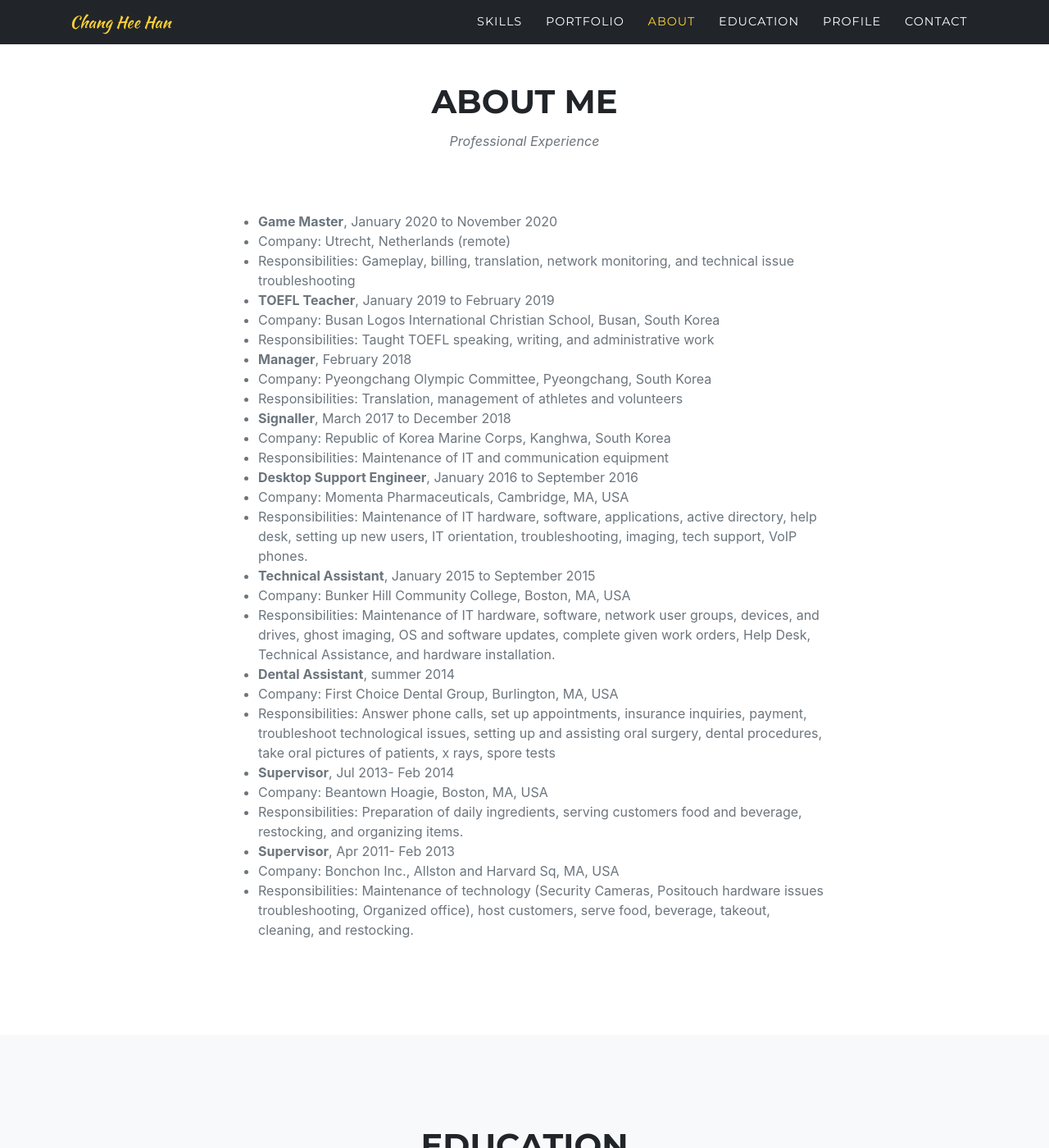
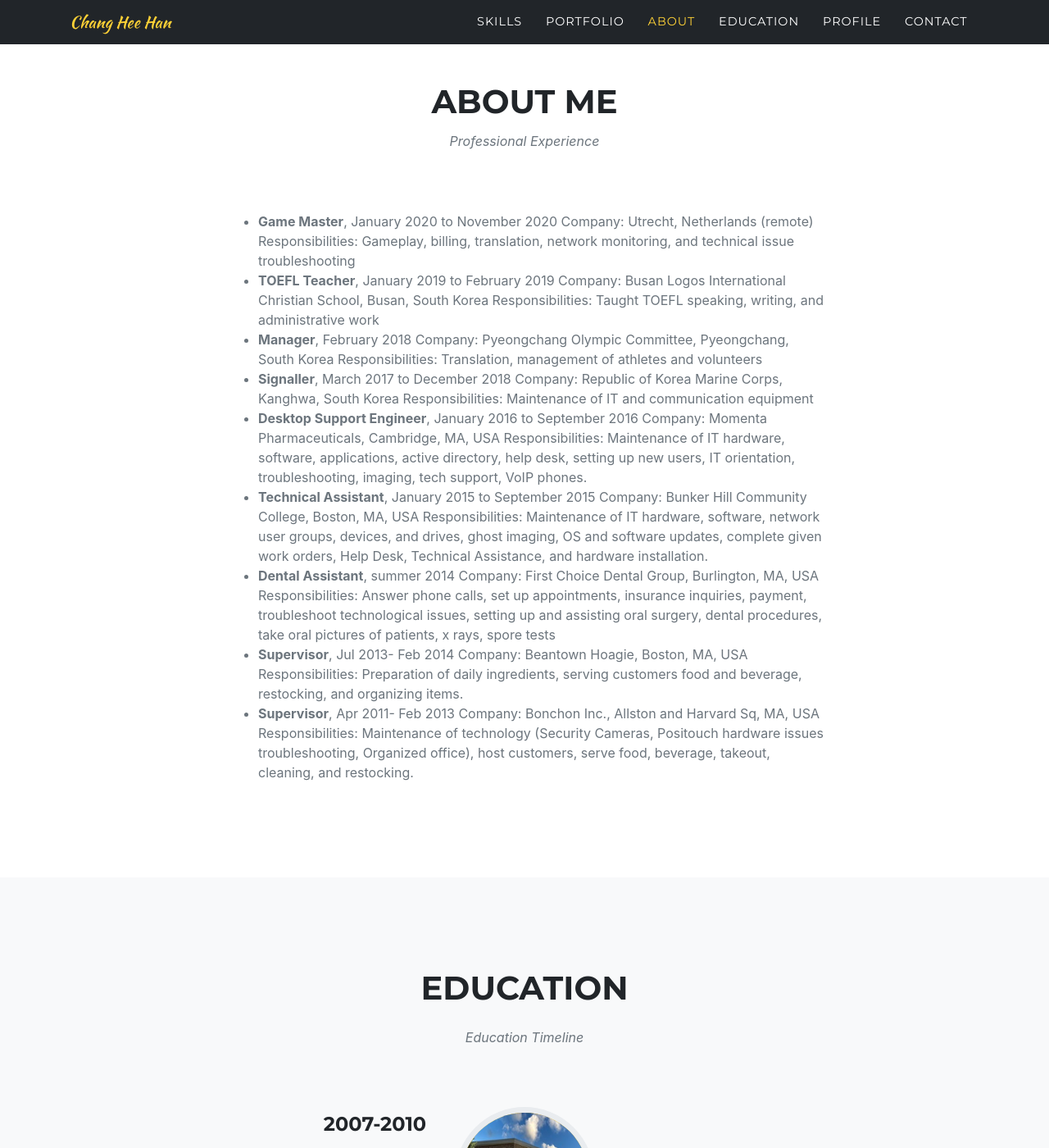
Before and after one commit to herrhanch33/herrhanch33.github.io, a Jekyll site: the page built from index.md, in a window 1280 px wide and 1400 px high, scrolled down 2805 px. Shown: the whole window at 82% size. Built offline with Jekyll 4.4.1, drawn with Linux system fonts in a browser that asks for light colours; some web fonts are replaced; some of the changed lines change nothing that is shown.

Commit message:
Contents updated

```diff
--- a/_data/sitetext.yml
+++ b/_data/sitetext.yml
@@ -75,59 +75,59 @@
     title: "About Me"
     text: "Professional Experience"
     body: "
-  - **Game Master**, January 2020 to November 2020
+- **Game Master**, January 2020 to November 2020
 
-    - Company: Utrecht, Netherlands (remote)
+    Company: Utrecht, Netherlands (remote)
 
-    - Responsibilities: Gameplay, billing, translation, network monitoring, and technical issue troubleshooting
+    Responsibilities: Gameplay, billing, translation, network monitoring, and technical issue troubleshooting
 
 - **TOEFL Teacher**, January 2019 to February 2019
 
-  - Company: Busan Logos International Christian School, Busan, South Korea
+  Company: Busan Logos International Christian School, Busan, South Korea
 
-  - Responsibilities: Taught TOEFL speaking, writing, and administrative work
+  Responsibilities: Taught TOEFL speaking, writing, and administrative work
 
 - **Manager**, February 2018
 
-  - Company: Pyeongchang Olympic Committee, Pyeongchang, South Korea
+  Company: Pyeongchang Olympic Committee, Pyeongchang, South Korea
 
-  - Responsibilities: Translation, management of athletes and volunteers
+  Responsibilities: Translation, management of athletes and volunteers
 
 - **Signaller**, March 2017 to December 2018
 
-  - Company: Republic of Korea Marine Corps, Kanghwa, South Korea
+  Company: Republic of Korea Marine Corps, Kanghwa, South Korea
 
-  - Responsibilities: Maintenance of IT and communication equipment
+  Responsibilities: Maintenance of IT and communication equipment
 
 - **Desktop Support Engineer**, January 2016 to September 2016
 
-  - Company: Momenta Pharmaceuticals, Cambridge, MA, USA
+  Company: Momenta Pharmaceuticals, Cambridge, MA, USA
 
-  - Responsibilities: Maintenance of IT hardware, software, applications, active directory, help desk, setting up new users, IT orientation, troubleshooting, imaging, tech support, VoIP phones.
+  Responsibilities: Maintenance of IT hardware, software, applications, active directory, help desk, setting up new users, IT orientation, troubleshooting, imaging, tech support, VoIP phones.
 
 - **Technical Assistant**, January 2015 to September 2015
 
-  - Company: Bunker Hill Community College, Boston, MA, USA
+  Company: Bunker Hill Community College, Boston, MA, USA
 
-  - Responsibilities: Maintenance of IT hardware, software, network user groups, devices, and drives, ghost imaging, OS and software updates, complete given work orders, Help Desk, Technical Assistance, and hardware installation.
+  Responsibilities: Maintenance of IT hardware, software, network user groups, devices, and drives, ghost imaging, OS and software updates, complete given work orders, Help Desk, Technical Assistance, and hardware installation.
 
 - **Dental Assistant**, summer 2014
 
-  - Company: First Choice Dental Group, Burlington, MA, USA
+  Company: First Choice Dental Group, Burlington, MA, USA
 
-  - Responsibilities: Answer phone calls, set up appointments, insurance inquiries, payment, troubleshoot technological issues, setting up and assisting oral surgery, dental procedures, take oral pictures of patients, x rays, spore tests
+  Responsibilities: Answer phone calls, set up appointments, insurance inquiries, payment, troubleshoot technological issues, setting up and assisting oral surgery, dental procedures, take oral pictures of patients, x rays, spore tests
 
 - **Supervisor**, Jul 2013- Feb 2014
 
-  - Company: Beantown Hoagie, Boston, MA, USA
+  Company: Beantown Hoagie, Boston, MA, USA
 
-  - Responsibilities: Preparation of daily ingredients, serving customers food and beverage, restocking, and organizing items.
+  Responsibilities: Preparation of daily ingredients, serving customers food and beverage, restocking, and organizing items.
 
 - **Supervisor**, Apr 2011- Feb 2013
 
-  - Company: Bonchon Inc., Allston and Harvard Sq, MA, USA
+  Company: Bonchon Inc., Allston and Harvard Sq, MA, USA
 
-  - Responsibilities: Maintenance of technology (Security Cameras, Positouch hardware issues troubleshooting, Organized office), host customers, serve food, beverage, takeout, cleaning, and restocking."
+  Responsibilities: Maintenance of technology (Security Cameras, Positouch hardware issues troubleshooting, Organized office), host customers, serve food, beverage, takeout, cleaning, and restocking."
 
     section: about
 
```
